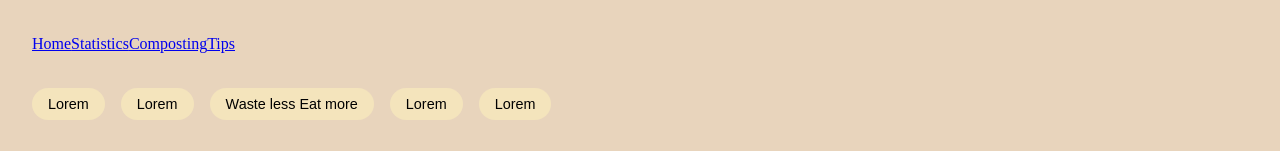
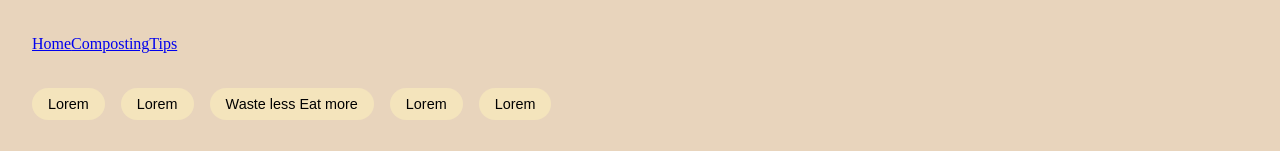
Before and after one commit to Mila-Lan/food_protoype, a React (Vite) app: page / in a window 1280 px wide. Shown: the top 151 px of the page. Built offline with nearby package versions, Linux system fonts and the light colour scheme.

Commit message:
remove stats x2

```diff
--- a/src/components/Navigation.tsx
+++ b/src/components/Navigation.tsx
@@ -16,12 +16,7 @@ function Navigation() {
             >
               Home
             </NavLink>
-            <NavLink
-              to="/statistics"
-              className={({ isActive }) => `nav-link${isActive ? ' active' : ''}`}
-            >
-              Statistics
-            </NavLink>
+
             <NavLink
               to="/composting"
               className={({ isActive }) => `nav-link${isActive ? ' active' : ''}`}
```
